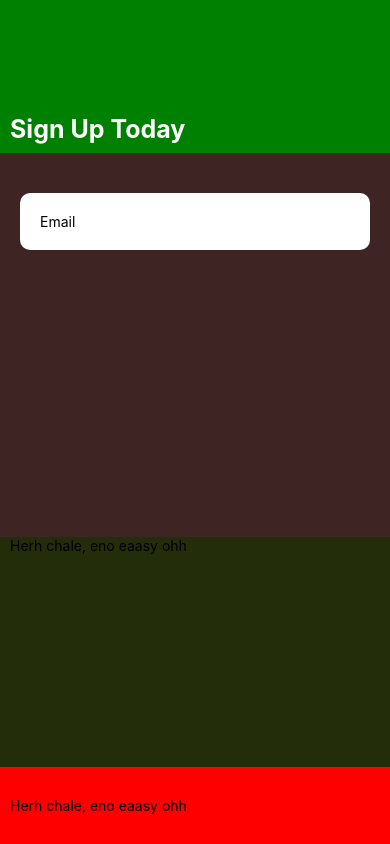
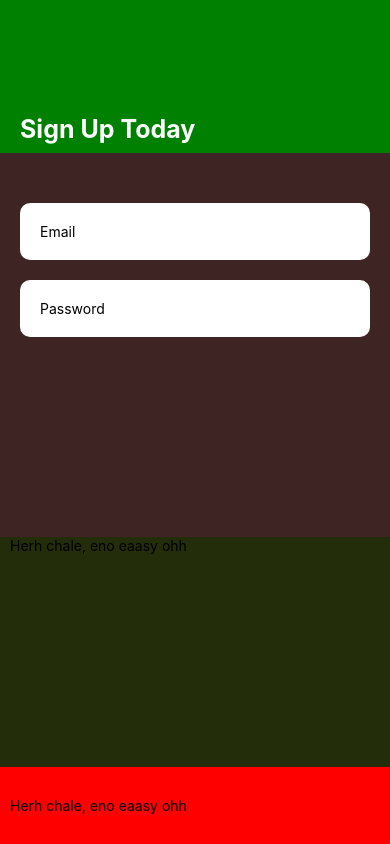
Before and after one commit to Sedinamm/Photography-mobile-app, a React Native app: screen / in a window 390 px wide. Built offline with nearby package versions, Linux system fonts and the light colour scheme.

Commit message:
added password input section

```diff
--- a/Screens/Signup.js
+++ b/Screens/Signup.js
@@ -15,13 +15,13 @@ export default function Signup() {
 
       {/* Signup text */}
       <View style={{ flex: 2, backgroundColor: "green" }}>
-        <Text style={{paddingLeft:10, paddingTop:114, fontSize:25, fontWeight:"bold", color:"white"}}>Sign Up Today</Text>
+        <Text style={{marginLeft:20, paddingTop:114, fontSize:25, fontWeight:"bold", color:"white"}}>Sign Up Today</Text>
       </View>
 
       {/* Text input and Btn */}
       <View style={{flex: 5,backgroundColor: "#7448",}}>
         {/* Email */}
-      <View style={{top: 40, margin:20, top:20 }}>
+      <View style={{top: 40, margin:20, top:30, }}>
             <TextInput
               keyboardType="email-address"
               placeholder="Email"
@@ -31,6 +31,17 @@ export default function Signup() {
                 borderRadius: 10,
               }}
             />
+          </View>
+          {/* Password */}
+          <View style={{top:40, margin:20, top:10}}>
+            <TextInput
+            placeholder="Password"
+            style={{
+              backgroundColor:"white",
+              padding:20,
+              borderRadius:10,
+
+            }}/>
           </View>
       </View>
 
```
